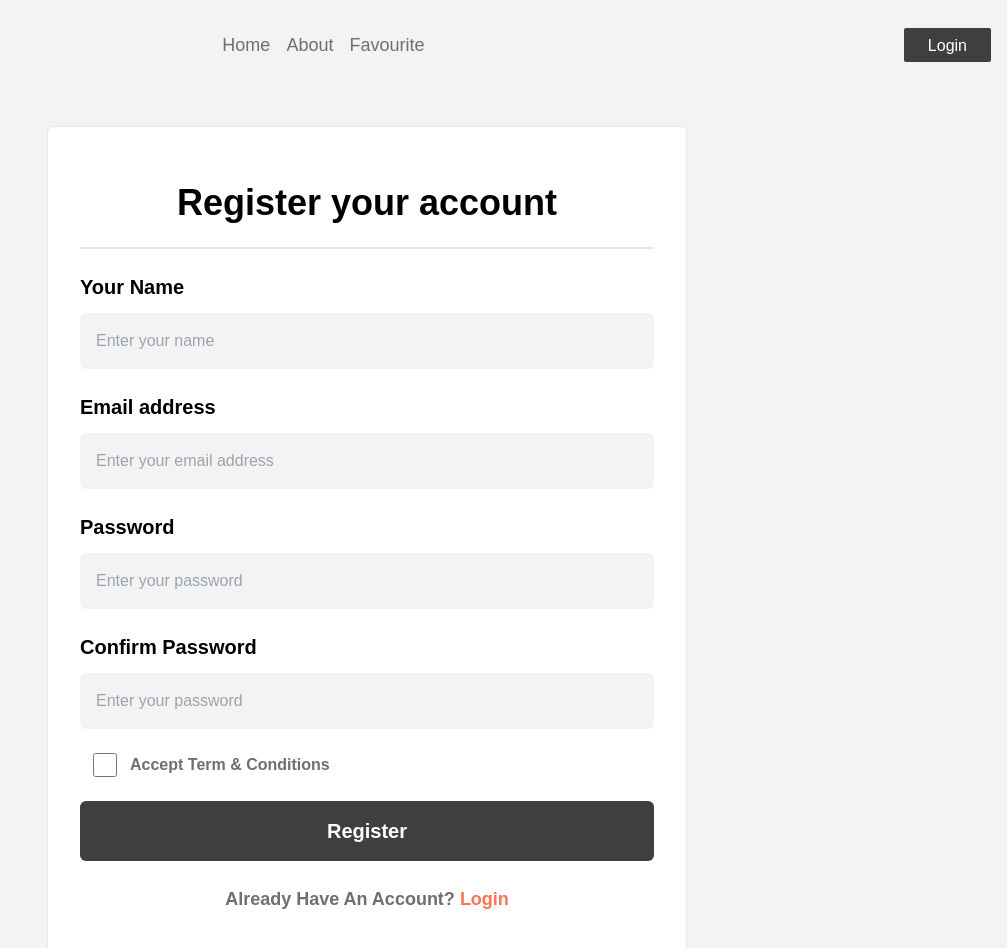
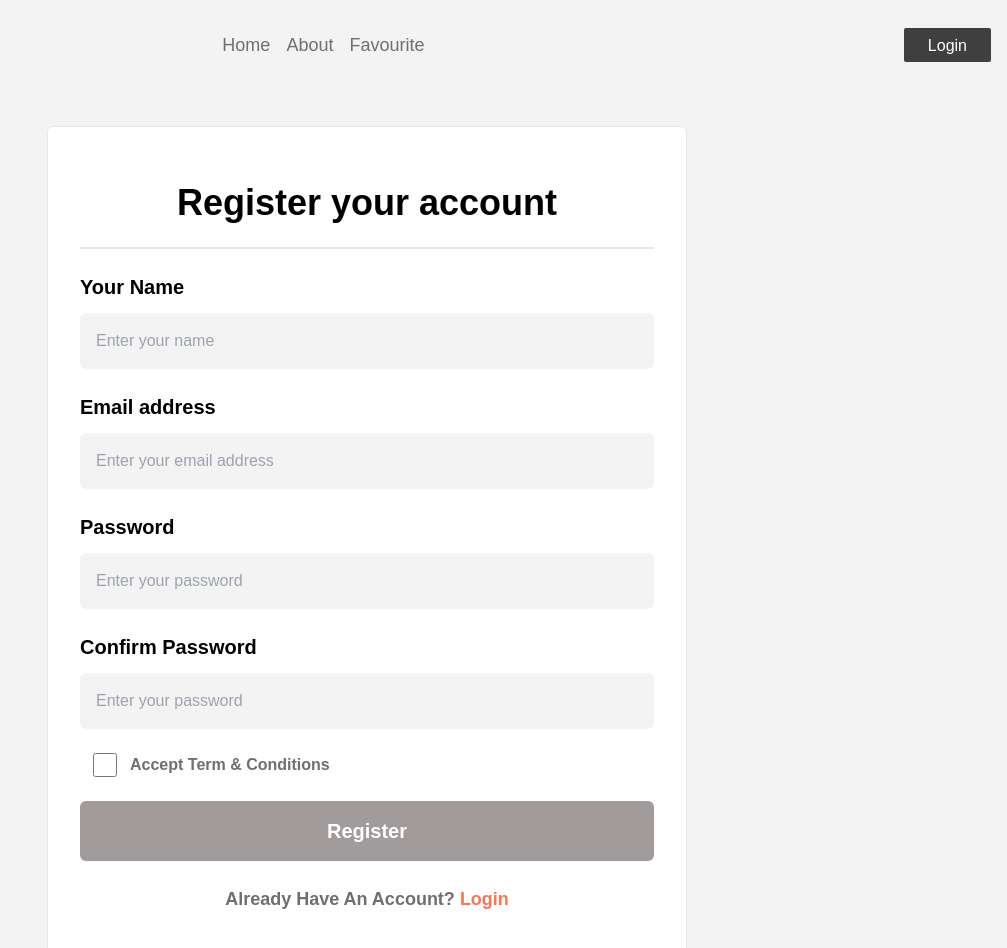
Before and after one commit to anjankarmakar10/dragon-news-clint, a React (Vite) app: page /signup in a window 1280 px wide. Shown: the top 948 px of the page, without its empty margins (273-1280 px from the left). Built offline with nearby package versions, Linux system fonts and the light colour scheme; no server answers.

Commit message:
implement signup with email

```diff
--- a/src/components/Inputs/InputField.jsx
+++ b/src/components/Inputs/InputField.jsx
@@ -1,6 +1,6 @@
 import React from "react";
 
-const InputField = ({ label, placeholder, type, ref }) => {
+const InputField = ({ label, placeholder, type, refer, focus }) => {
   return (
     <div className="flex flex-col gap-3 ">
       <label
@@ -10,7 +10,9 @@ const InputField = ({ label, placeholder, type, ref }) => {
         {label}
       </label>
       <input
-        ref={ref}
+        ref={refer}
+        onFocus={focus}
+        required
         className="outline-none rounded-md bg-[#F3F3F3] p-4"
         placeholder={placeholder}
         type={type}
--- a/src/components/buttons/GitHubLogin.jsx
+++ b/src/components/buttons/GitHubLogin.jsx
@@ -1,12 +1,20 @@
 import React from "react";
 import { ImGithub } from "react-icons/im";
 import { useAuth } from "../../context/AuthContext";
+import { useNavigate, useLocation } from "react-router-dom";
+
 const GitHubLogin = () => {
   const { loginWithGitHub } = useAuth();
+
+  const navigate = useNavigate();
+
+  const { state } = useLocation();
+  const from = state?.path || "/";
 
   const handleLogin = async () => {
     try {
       await loginWithGitHub();
+      navigate(from);
     } catch (error) {
       console.log(error.message);
     }
--- a/src/context/AuthContext.jsx
+++ b/src/context/AuthContext.jsx
@@ -4,7 +4,13 @@ import {
   googleAuthProvider,
   gitHubAuthProvider,
 } from "../config/firebase";
-import { onAuthStateChanged, signInWithPopup } from "firebase/auth";
+import {
+  onAuthStateChanged,
+  signInWithPopup,
+  createUserWithEmailAndPassword,
+  updateProfile,
+  sendEmailVerification,
+} from "firebase/auth";
 const AuthContext = createContext();
 
 export const useAuth = () => {
@@ -24,6 +30,18 @@ const AuthProvider = ({ children }) => {
     return signInWithPopup(auth, gitHubAuthProvider);
   };
 
+  const loginWithEmail = (email, password) => {
+    return createUserWithEmailAndPassword(auth, email, password);
+  };
+
+  const updateName = (user, name) => {
+    return updateProfile(user, { displayName: name });
+  };
+
+  const verifyEmail = (user) => {
+    return sendEmailVerification(user);
+  };
+
   useEffect(() => {
     const unscribe = onAuthStateChanged(auth, (user) => {
       setUser(user);
@@ -39,6 +57,9 @@ const AuthProvider = ({ children }) => {
     user,
     loginWithGoogle,
     loginWithGitHub,
+    loginWithEmail,
+    updateName,
+    verifyEmail,
     loading,
   };
 
--- a/src/pages/Login/Login.jsx
+++ b/src/pages/Login/Login.jsx
@@ -4,6 +4,8 @@ import InputField from "../../components/Inputs/InputField";
 import ButtonSubmit from "../../components/buttons/ButtonSubmit";
 import { Link } from "react-router-dom";
 import LoginContainer from "../Home/components/login/LoginContainer";
+import GoogleLogin from "../../components/buttons/GoogleLogin";
+import GitHubLogin from "../../components/buttons/GitHubLogin";
 
 const Login = () => {
   return (
@@ -28,6 +30,16 @@ const Login = () => {
               placeholder="Enter your password"
             />
             <ButtonSubmit>Login</ButtonSubmit>
+            <div className="text-center font-semibold text-base my-[-10px] text-[#5a5a5a] flex justify-evenly items-center px-4">
+              <div className="flex-1 bg-[#706F6F] h-[1px] w-full"></div>
+              <div className="flex-1">Continue With</div>
+              <div className="flex-1 bg-[#706F6F] h-[1px]"></div>
+            </div>
+            <div className="flex flex-col gap-2 mb-3 w-full">
+              <GoogleLogin />
+              <GitHubLogin />
+            </div>
+
             <span className="text-center font-semibold text-base md:text-lg text-[#706F6F]">
               Don’t Have An Account?{" "}
               <Link to="/signup" className="text-[#FB7453]">
@@ -35,7 +47,6 @@ const Login = () => {
               </Link>
             </span>
           </form>
-          <LoginContainer />
         </section>
       </div>
     </>
--- a/src/pages/SignUP/SignUp.jsx
+++ b/src/pages/SignUP/SignUp.jsx
@@ -1,10 +1,77 @@
-import React from "react";
+import React, { useRef } from "react";
 import Header from "../../components/Header/Header";
 import InputField from "../../components/Inputs/InputField";
 import ButtonSubmit from "../../components/buttons/ButtonSubmit";
 import { Link } from "react-router-dom";
+import { useState } from "react";
+import { useAuth } from "../../context/AuthContext";
 
 const SignUp = () => {
+  const [error, setError] = useState("");
+  const [message, setMessage] = useState("");
+  const [checked, setChecked] = useState(false);
+  const [loading, setLoading] = useState(false);
+
+  const { loginWithEmail, updateName, verifyEmail } = useAuth();
+
+  const nameRef = useRef();
+  const emailRef = useRef();
+  const passRef = useRef();
+  const confirmPassRef = useRef();
+
+  const handleSubmit = async (e) => {
+    e.preventDefault();
+
+    const name = nameRef.current.value;
+    const email = emailRef.current.value;
+    const password = passRef.current.value;
+    const confirmPassword = confirmPassRef.current.value;
+
+    const onClear = () => {
+      name = "";
+      email = "";
+      password = "";
+      confirmPassword = "";
+    };
+
+    if (error) {
+      window.scrollTo(0, 0);
+    }
+
+    if (password < 6) {
+      setError("Password at lest 6 char or gratter!");
+      return;
+    }
+
+    if (name === "") {
+      setError("Name can not be empty!");
+      return;
+    }
+
+    if (password !== confirmPassword) {
+      setError("Password must be same!!");
+      return;
+    }
+
+    try {
+      setError("");
+      setLoading(true);
+      const { user } = await loginWithEmail(email, password);
+      await updateName(user, name);
+      await verifyEmail(user);
+      setMessage("Please chack your email to verify the account");
+      onClear();
+    } catch (error) {
+      setError(error.message);
+    }
+  };
+
+  const handleFocus = () => {
+    setError("");
+    setMessage("");
+    setLoading(false);
+  };
+
   return (
     <>
       <Header isLogo={false} isBreaking={false} />
@@ -14,31 +81,54 @@ const SignUp = () => {
             Register your account
           </h2>
 
-          <form className="w-full flex flex-col gap-6">
+          {error && (
+            <div className="bg-[#E8F0FE] p-2 rounded-md text-sm font-semibold text-[#fd3636] mb-2">
+              {error}
+            </div>
+          )}
+          {message && (
+            <div className="bg-[#06bb4b] p-2 rounded-md text-sm font-semibold text-[#ffffff] mb-2">
+              {message}
+            </div>
+          )}
+
+          <form onSubmit={handleSubmit} className="w-full flex flex-col gap-6">
             <InputField
+              focus={handleFocus}
+              refer={nameRef}
               label="Your Name"
               type="text"
               placeholder="Enter your name"
             />
             <InputField
+              focus={handleFocus}
+              refer={emailRef}
               label="Email address"
               type="email"
               placeholder="Enter your email address"
             />
 
             <InputField
+              focus={handleFocus}
+              refer={passRef}
               label="Password"
               type="password"
               placeholder="Enter your password"
             />
             <InputField
+              focus={handleFocus}
+              refer={confirmPassRef}
               label="Confirm Password"
               type="password"
               placeholder="Enter your password"
             />
 
             <div className="flex ">
-              <input className="cursor-pointer" type="checkbox" />
+              <input
+                onChange={() => setChecked(!checked)}
+                className="cursor-pointer"
+                type="checkbox"
+              />
               <label
                 className="text-[#706F6F] text-base font-semibold"
                 htmlFor="trms"
@@ -47,7 +137,7 @@ const SignUp = () => {
               </label>
             </div>
 
-            <ButtonSubmit>Register</ButtonSubmit>
+            <ButtonSubmit disabled={loading || !checked}>Register</ButtonSubmit>
             <span className="text-center font-semibold text-base md:text-lg text-[#706F6F]">
               Already Have An Account? {""}
               <Link to="/login" className="text-[#FB7453]">
```
